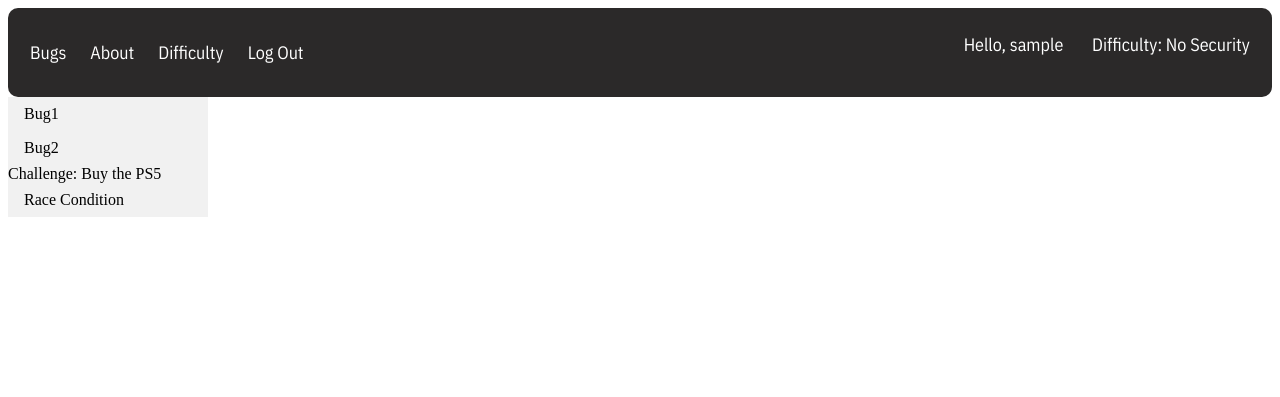
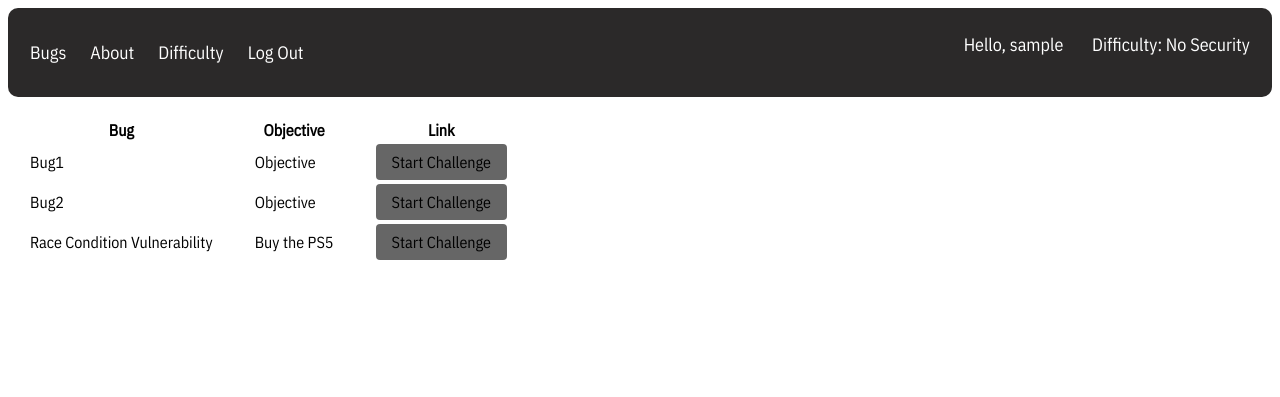
Before and after one commit to DavidHTwastaken/software-security-final-project, a Flask app: page /bugs in a window 1280 px wide. Shown: the top 397 px of the page. Run offline with Flask 3, Linux system fonts and the light colour scheme; the visitor is signed in with stand-in values (Sample User, id 1).

Commit message:
added more race condition styling plus base styling

```diff
--- a/app/src/static/css/base.css
+++ b/app/src/static/css/base.css
@@ -1,10 +1,14 @@
 @import url(https://fonts.googleapis.com/css?family=IBM+Plex+Sans+Condensed);
+
+* {
+    font-size: 100%;
+    font-family: 'IBM Plex Sans Condensed';
+}
 
 .header {
     overflow: hidden;
     background-color: #2b2929;
     padding: 20px 10px;
-    font-family: 'IBM Plex Sans Condensed';
     font-size: 22px;
     border-radius: 10px;
 }
@@ -53,3 +57,7 @@ float: left;
     color: white;
     padding-block-end: 50px;
 }
+
+.content {
+    padding-top: 20px;
+}
--- a/app/src/static/css/bugs.css
+++ b/app/src/static/css/bugs.css
@@ -1,19 +1,33 @@
-ul {
+
+/* ul {
 list-style-type: none;
 margin: 0;
 padding: 0;
 width: 200px;
 background-color: #f1f1f1;
+} */
+/* .container {
+    display: inline-flex;
+    flex-direction: row;
+    max-width: 500px;
+}
+*/
+
+td a {
+display: block;
+color: #000;
+background-color: #666;
+padding: 8px 16px;
+text-decoration: none;
+max-width: fit-content;
+border-radius: 4px;
 }
 
-a {
-display: block;
-color: #000;
-padding: 8px 16px;
-text-decoration: none;
+td a:hover {
+background-color: #a4a2a2;
+color: white;
 }
 
-a:hover {
-background-color: #555;
-color: white;
+td {
+    padding-inline: 20px;
 }
--- a/app/src/templates/base.html
+++ b/app/src/templates/base.html
@@ -37,7 +37,7 @@
     </div>
   </div>
 
-<div>
+<div class="content">
     {% block content %}
     {% endblock %}
 </div>
--- a/app/src/templates/bugs.html
+++ b/app/src/templates/bugs.html
@@ -2,9 +2,30 @@
 
 {% block content %}
 <link rel="stylesheet" type="text/css" href="../static/css/bugs.css" />
-<ul>
-    <li><a href="#home">Bug1</a></li>
-    <li><a href="#news">Bug2</a></li>
-    <li><label>Challenge: Buy the PS5</label><a href="{{ url_for('race')}}">Race Condition</a></li>
-</ul>
+    <table>
+        <thead>
+            <tr>
+                <th>Bug</th>
+                <th>Objective</th>
+                <th>Link</th>
+            </tr>
+        </thead>
+        <tbody>
+            <tr>
+                <td>Bug1</td>
+                <td>Objective</td>
+                <td><a href="#">Start Challenge</a></td>
+            </tr>
+            <tr>
+                <td>Bug2</td>
+                <td>Objective</td>
+                <td><a href="#">Start Challenge</a></td>
+            </tr>
+            <tr>
+                <td>Race Condition Vulnerability</td>
+                <td>Buy the PS5</td>
+                <td><a href="{{ url_for('race')}}">Start Challenge</a></td>
+            </tr>
+        </tbody>
+    </table>
 {% endblock %}
--- a/app/src/templates/race_condition.html
+++ b/app/src/templates/race_condition.html
@@ -1,6 +1,7 @@
 {% extends 'base.html' %}
 
 {% block content %}
+<a id="prev-btn" href="{{url_for('bugs')}}" class="previous">&laquo; Go back</a>
 <div class="container">
     <h1>Hello {{session['username']}}, welcome to <b>the Shop™</b></h1>
     <div>You have ${{ balance }} in your account.</div>
@@ -75,4 +76,5 @@
             </tbody>
     </table>
 </div>
+<link rel="stylesheet" type="text/css" href="../static/css/race.css" />
 {% endblock %}
```
Also changed, not shown: app/src/static/css/race.css (added, +13 -0 lines).
